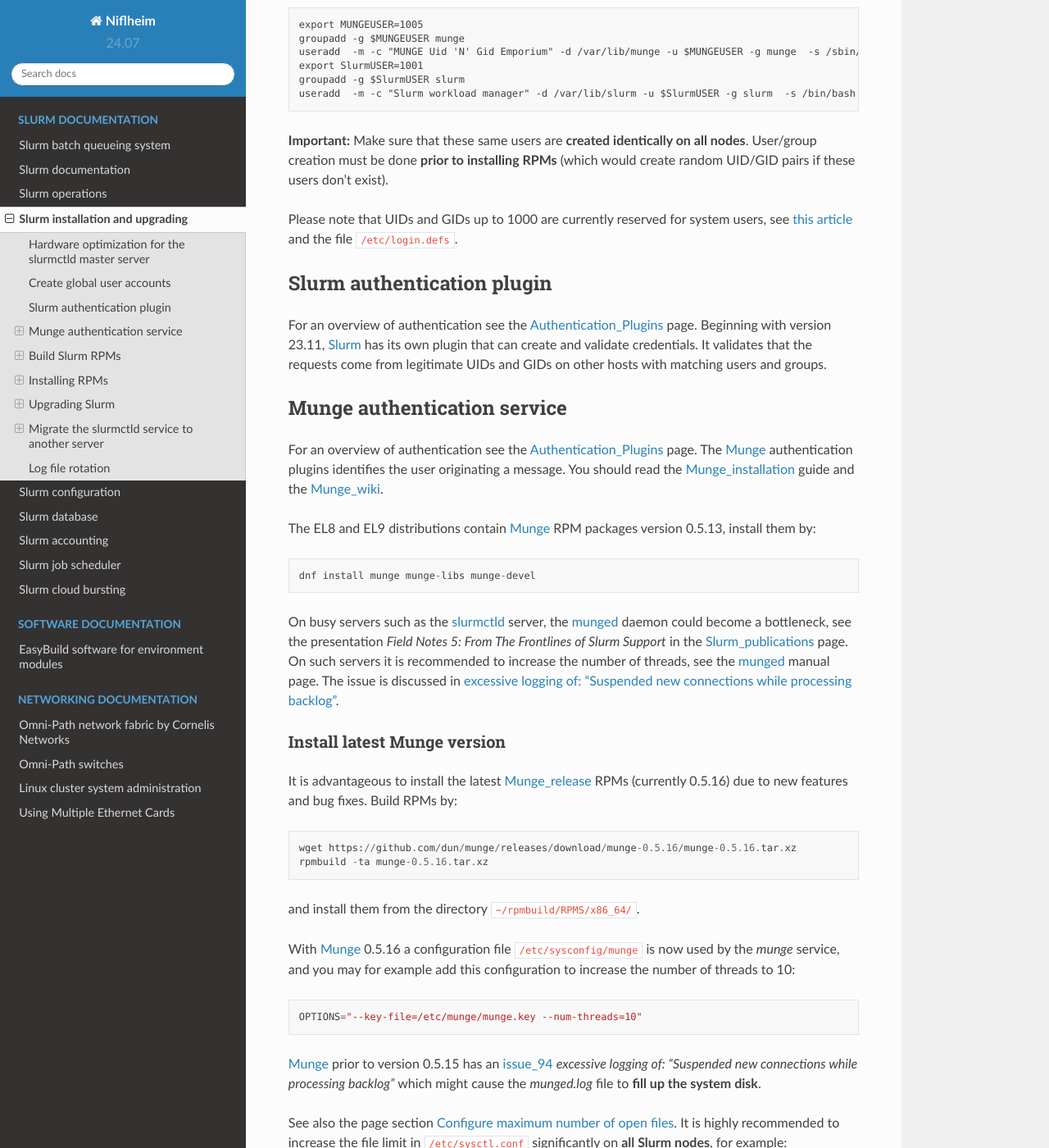
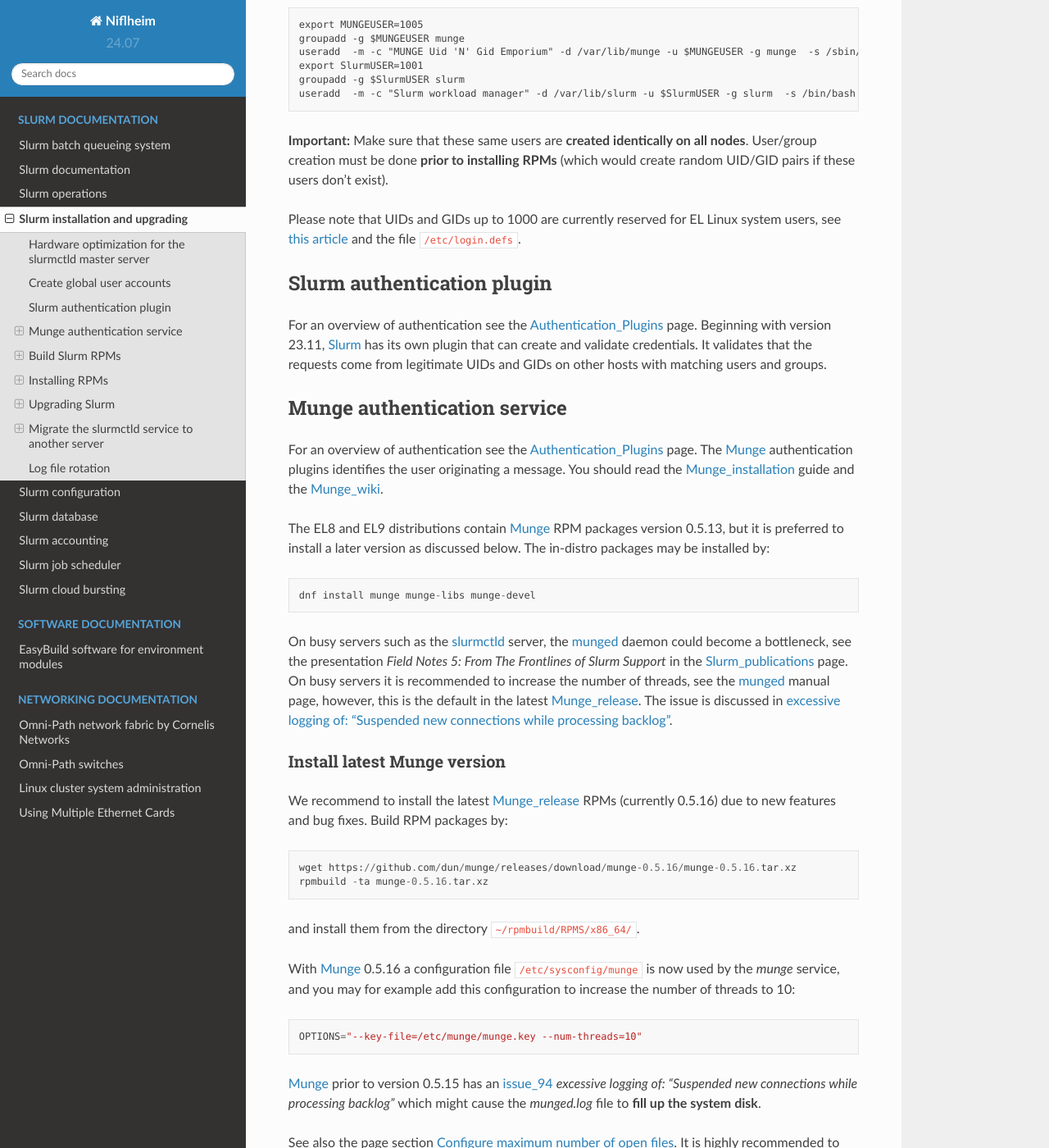
Before and after one commit to OleHolmNielsen/Niflheim_system, a Sphinx documentation site: the page built from docs/Slurm_installation.rst, in a window 1280 px wide and 1400 px high, scrolled down 1672 px. Shown: the whole window at 82% size. Built offline with Sphinx 7.4.7 and the Read the Docs theme 2.0.0, drawn with Linux system fonts in a browser that asks for light colours; some of the changed text lies outside the part shown.

Commit message:
Munge installation

```diff
--- a/docs/Slurm_installation.rst
+++ b/docs/Slurm_installation.rst
@@ -71,7 +71,8 @@
 User/group creation must be done **prior to installing RPMs**
 (which would create random UID/GID pairs if these users don't exist).
 
-Please note that UIDs and GIDs up to 1000 are currently reserved for system users, see `this article <https://unix.stackexchange.com/questions/343445/user-id-less-than-1000-on-centos-7>`_
+Please note that UIDs and GIDs up to 1000 are currently reserved for EL Linux system users,
+see `this article <https://unix.stackexchange.com/questions/343445/user-id-less-than-1000-on-centos-7>`_
 and the file ``/etc/login.defs``.
 
 .. _User_identifier: https://en.wikipedia.org/wiki/User_identifier
@@ -93,13 +94,17 @@
 The Munge_ authentication plugins identifies the user originating a message.
 You should read the Munge_installation_ guide and the Munge_wiki_.
 
-The EL8 and EL9 distributions contain Munge_ RPM packages version 0.5.13, install them by::
+The EL8 and EL9 distributions contain Munge_ RPM packages version 0.5.13,
+but it is preferred to install a later version as discussed below.
+The in-distro packages may be installed by::
 
   dnf install munge munge-libs munge-devel
 
-On busy servers such as the slurmctld_ server, the munged_ daemon could become a bottleneck,
+On busy servers such as the slurmctld_ server,
+the munged_ daemon could become a bottleneck,
 see the presentation *Field Notes 5: From The Frontlines of Slurm Support* in the Slurm_publications_ page.
-On such servers it is recommended to increase the number of threads, see the munged_ manual page.
+On busy servers it is recommended to increase the number of threads,
+see the munged_ manual page, however, this is the default in the latest Munge_release_.
 The issue is discussed in
 `excessive logging of: "Suspended new connections while processing backlog" <https://github.com/dun/munge/issues/94>`_.
 
@@ -113,8 +118,9 @@
 Install latest Munge version
 -----------------------------
 
-It is advantageous to install the latest Munge_release_ RPMs (currently 0.5.16) due to new features and bug fixes.
-Build RPMs by::
+We recommend to install the latest Munge_release_ RPMs (currently 0.5.16)
+due to new features and bug fixes.
+Build RPM packages by::
 
   wget https://github.com/dun/munge/releases/download/munge-0.5.16/munge-0.5.16.tar.xz
   rpmbuild -ta munge-0.5.16.tar.xz
@@ -142,11 +148,11 @@
 Munge 0.5.13: Increase number of threads
 -----------------------------------------------
 
-If you use the **default** EL8/EL9 Munge_ version 0.5.13,
-it does not honor an options file,
+Only in case you decided to use the **default** EL8/EL9 Munge_ version 0.5.13,
+this version does not honor an options file,
 see `Let systemd unit file use /etc/sysconfig/munge for munge options <https://github.com/dun/munge/pull/68>`_.
 
-This is how you can increase the number of threads in `munged`.
+You can increase the number of threads in `munged` as follows.
 Copy the Systemd_ unit file::
 
   cp /usr/lib/systemd/system/munge.service /etc/systemd/system/munge.service
```
Also changed, not shown: other parts of docs/Slurm_installation.rst (+1 -1 lines).
